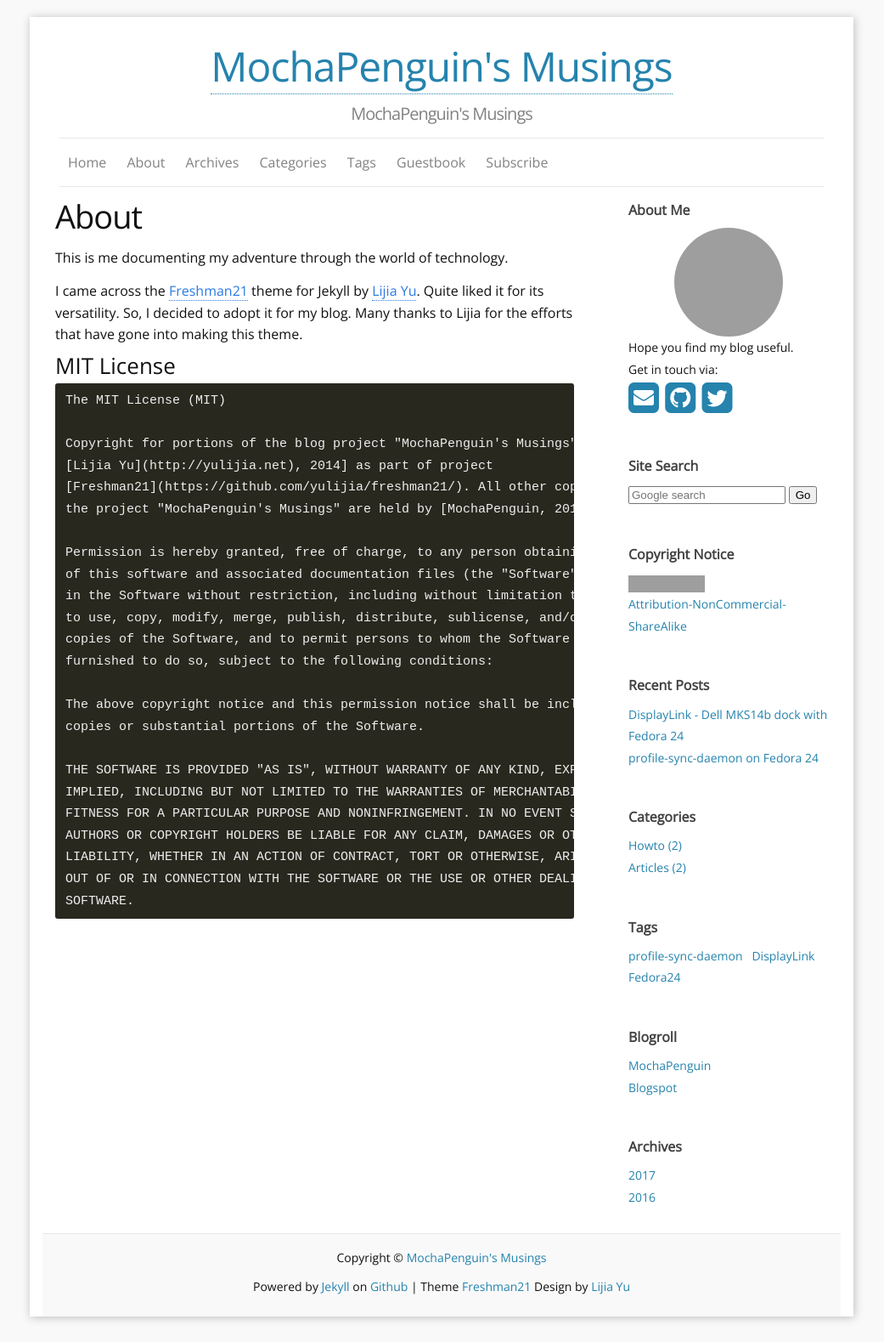
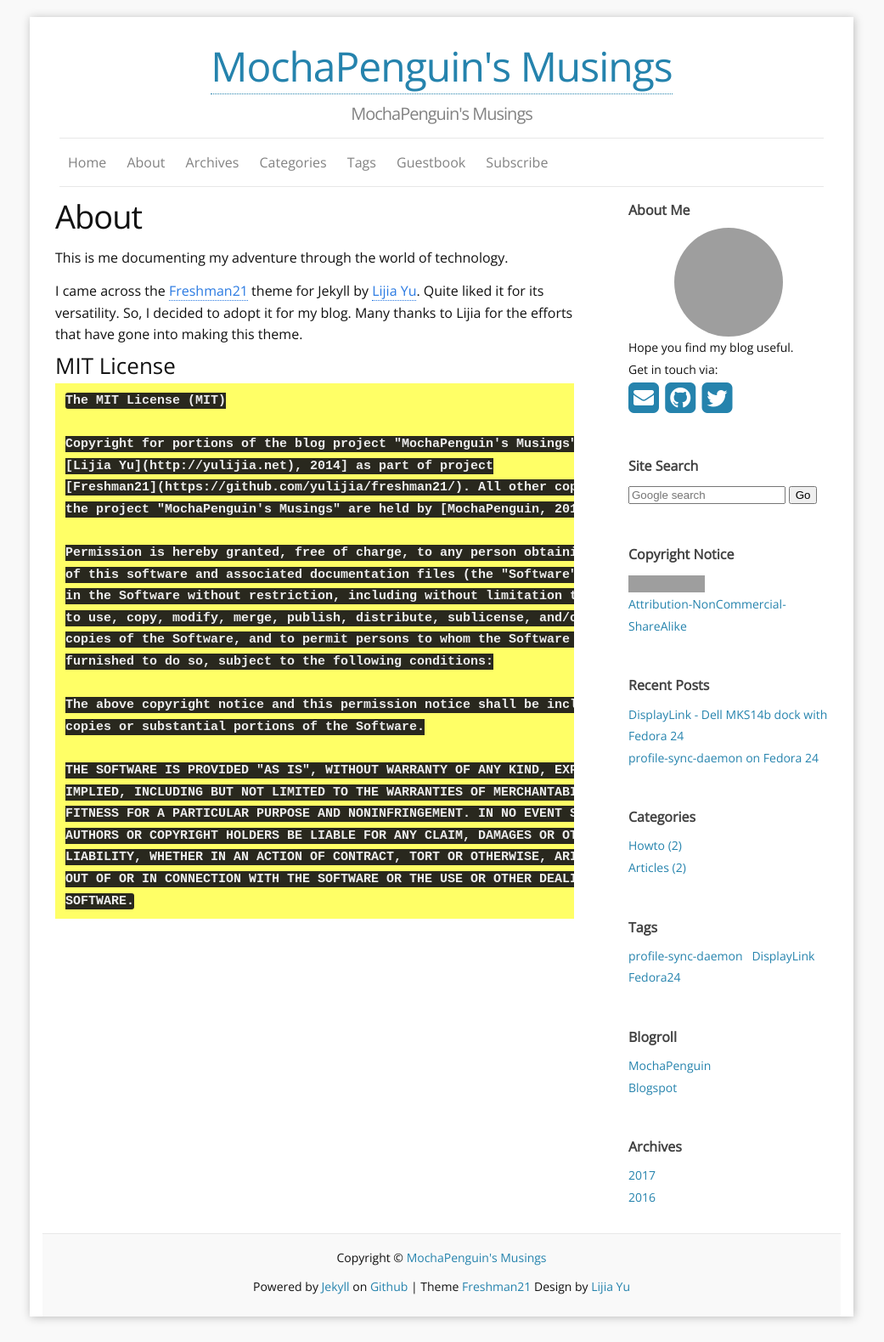
Before and after one commit to MochaPenguin/mochapenguin.github.io, a Jekyll site: the page built from b_about.md, in a window 1280 px wide. Shown: the whole page at 85% size, without its empty margins (120-1161 px from the left). Built offline with Jekyll 4.4.1, drawn with Linux system fonts in a browser that asks for light colours; comment, search, counter and statistics services are not loaded; grey boxes are pictures that could not be loaded.

Commit message:
importing github css

```diff
--- /dev/null
+++ b/css/github-blog.css
@@ -0,0 +1,15 @@
+@charset "utf-8";
+
+.highlight {
+  background-color: #ffff66;
+  font-weight: bold;
+}
+
+@media print {
+  .column-right-outer {
+    display: none;
+  }
+  .main-inner .columns {
+    padding-right: 0;
+  }
+}
--- a/css/main.scss
+++ b/css/main.scss
@@ -61,3 +61,5 @@ $on-laptop:        800px;
 @import url('http://fonts.googleapis.com/css?family=Open+Sans');
 
 @import url('https://maxcdn.bootstrapcdn.com/font-awesome/4.7.0/css/font-awesome.min.css');
+
+@import url('github-blog.css');
```
